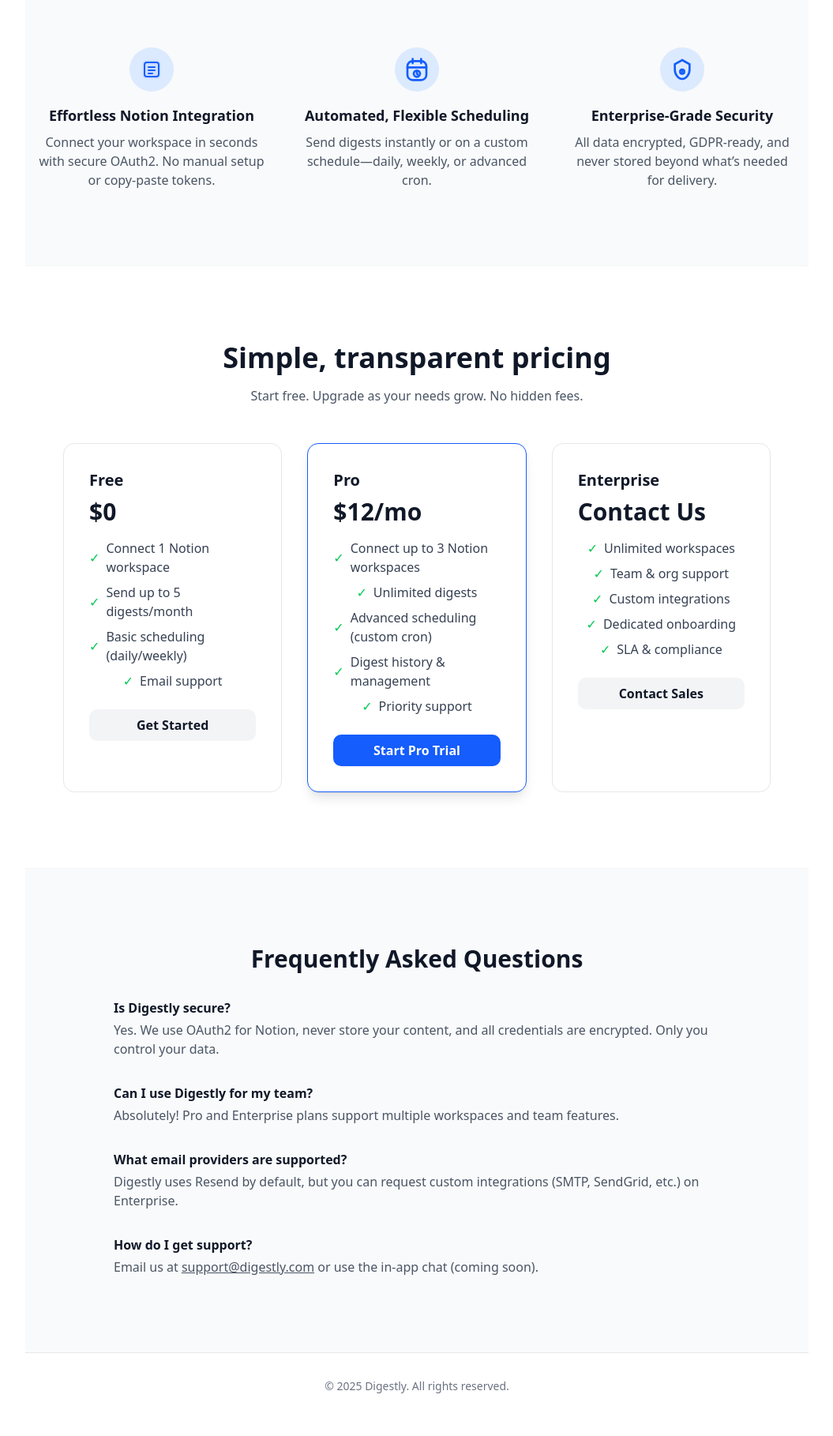
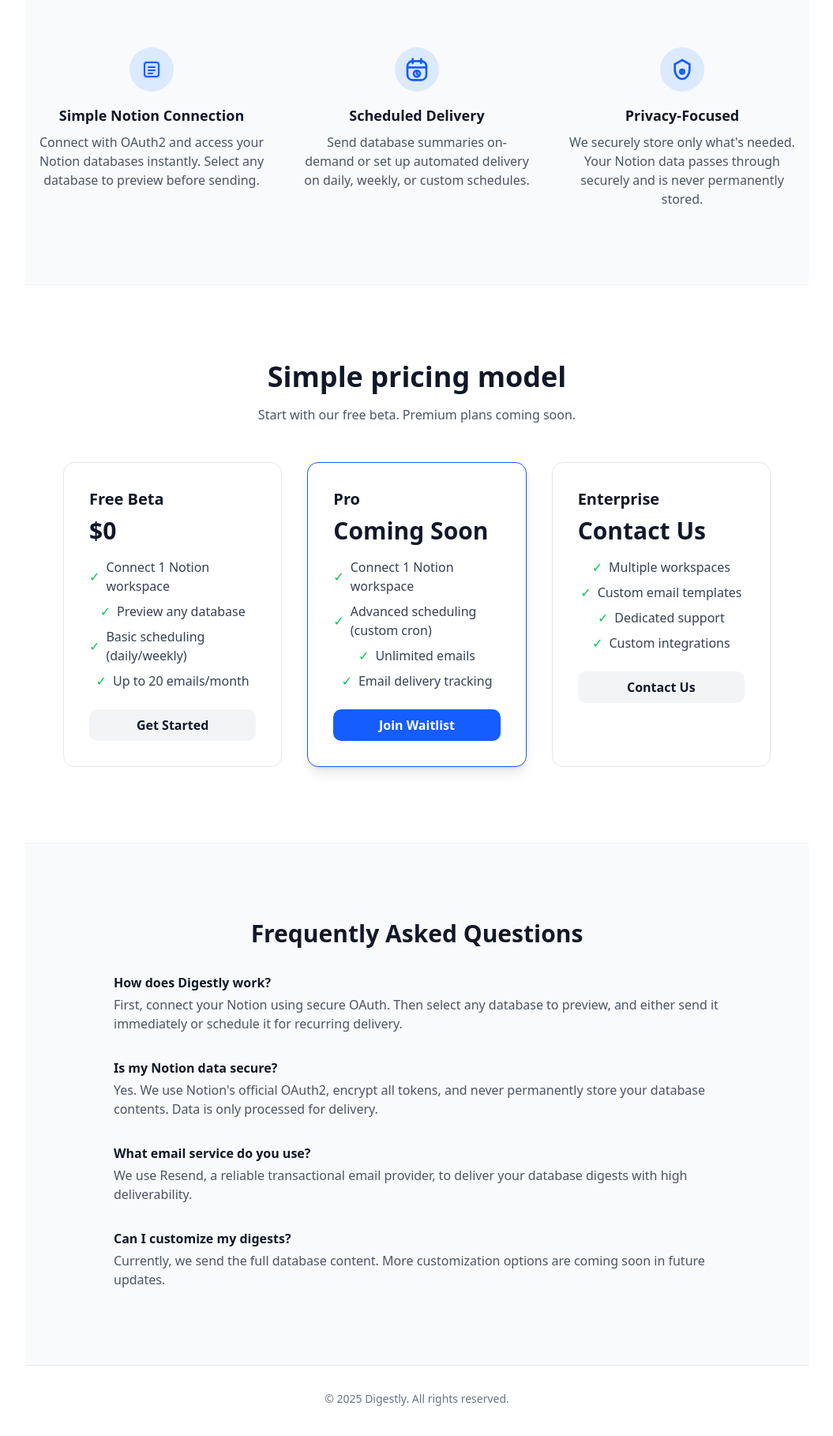
Before and after one commit to Raj-Vikram-Singh/digestly, a Next.js app: page / in a window 1280 px wide. Shown: the part 630-2448 px from the top of the page at 79% size, without its empty margins (112-1167 px from the left). Built offline with nearby package versions, Linux system fonts and the light colour scheme.

Commit message:
landing page text

```diff
--- a/src/app/page.tsx
+++ b/src/app/page.tsx
@@ -4,41 +4,39 @@
 
 const pricingTiers = [
   {
-    name: "Free",
+    name: "Free Beta",
     price: "$0",
     features: [
       "Connect 1 Notion workspace",
-      "Send up to 5 digests/month",
+      "Preview any database",
       "Basic scheduling (daily/weekly)",
-      "Email support",
+      "Up to 20 emails/month",
     ],
     cta: "Get Started",
     highlight: false,
   },
   {
     name: "Pro",
-    price: "$12/mo",
+    price: "Coming Soon",
     features: [
-      "Connect up to 3 Notion workspaces",
-      "Unlimited digests",
+      "Connect 1 Notion workspace",
       "Advanced scheduling (custom cron)",
-      "Digest history & management",
-      "Priority support",
+      "Unlimited emails",
+      "Email delivery tracking",
     ],
-    cta: "Start Pro Trial",
+    cta: "Join Waitlist",
     highlight: true,
   },
   {
     name: "Enterprise",
     price: "Contact Us",
     features: [
-      "Unlimited workspaces",
-      "Team & org support",
+      "Multiple workspaces",
+      "Custom email templates",
+      "Dedicated support",
       "Custom integrations",
-      "Dedicated onboarding",
-      "SLA & compliance",
     ],
-    cta: "Contact Sales",
+    cta: "Contact Us",
     highlight: false,
   },
 ];
@@ -49,14 +47,12 @@
       {/* Hero Section */}
       <section className="w-full flex-1 flex flex-col items-center justify-center py-28 px-4 bg-white dark:bg-gray-950">
         <div className="max-w-3xl mx-auto text-center">
-          {/* Remove logo from hero section, revert to previous */}
           <h1 className="text-4xl md:text-5xl font-extrabold tracking-tight mb-6">
-            Automate Notion database digests for your team
+            Send Notion database digests to your inbox
           </h1>
           <p className="text-lg md:text-xl text-gray-600 dark:text-gray-300 mb-10">
-            Digestly connects to your Notion workspace and delivers beautiful,
-            scheduled database summaries to your inbox. Minimal setup, maximum
-            clarity.
+            Connect your Notion workspace, select your databases, and schedule
+            email summaries. Built for clarity and simplicity.
           </p>
           <a
             href="/login"
@@ -108,11 +104,11 @@
               </svg>
             </div>
             <h3 className="text-lg font-semibold mb-2">
-              Effortless Notion Integration
+              Simple Notion Connection
             </h3>
             <p className="text-gray-600 dark:text-gray-300">
-              Connect your workspace in seconds with secure OAuth2. No manual
-              setup or copy-paste tokens.
+              Connect with OAuth2 and access your Notion databases instantly.
+              Select any database to preview before sending.
             </p>
           </div>
           <div className="flex flex-col items-center text-center">
@@ -153,12 +149,10 @@
                 />
               </svg>
             </div>
-            <h3 className="text-lg font-semibold mb-2">
-              Automated, Flexible Scheduling
-            </h3>
+            <h3 className="text-lg font-semibold mb-2">Scheduled Delivery</h3>
             <p className="text-gray-600 dark:text-gray-300">
-              Send digests instantly or on a custom schedule—daily, weekly, or
-              advanced cron.
+              Send database summaries on-demand or set up automated delivery on
+              daily, weekly, or custom schedules.
             </p>
           </div>
           <div className="flex flex-col items-center text-center">
@@ -189,12 +183,10 @@
                 />
               </svg>
             </div>
-            <h3 className="text-lg font-semibold mb-2">
-              Enterprise-Grade Security
-            </h3>
+            <h3 className="text-lg font-semibold mb-2">Privacy-Focused</h3>
             <p className="text-gray-600 dark:text-gray-300">
-              All data encrypted, GDPR-ready, and never stored beyond what’s
-              needed for delivery.
+              We securely store only what&apos;s needed. Your Notion data passes
+              through securely and is never permanently stored.
             </p>
           </div>
         </div>
@@ -207,10 +199,10 @@
       >
         <div className="max-w-4xl mx-auto text-center mb-12">
           <h2 className="text-3xl md:text-4xl font-bold mb-4">
-            Simple, transparent pricing
+            Simple pricing model
           </h2>
           <p className="text-gray-600 dark:text-gray-300">
-            Start free. Upgrade as your needs grow. No hidden fees.
+            Start with our free beta. Premium plans coming soon.
           </p>
         </div>
         <div className="flex flex-col md:flex-row gap-8 max-w-4xl mx-auto justify-center">
@@ -262,38 +254,37 @@
           </h2>
           <div className="space-y-8 text-base">
             <div>
-              <h3 className="font-semibold mb-1">Is Digestly secure?</h3>
+              <h3 className="font-semibold mb-1">How does Digestly work?</h3>
               <p className="text-gray-600 dark:text-gray-300">
-                Yes. We use OAuth2 for Notion, never store your content, and all
-                credentials are encrypted. Only you control your data.
+                First, connect your Notion using secure OAuth. Then select any
+                database to preview, and either send it immediately or schedule
+                it for recurring delivery.
+              </p>
+            </div>
+            <div>
+              <h3 className="font-semibold mb-1">Is my Notion data secure?</h3>
+              <p className="text-gray-600 dark:text-gray-300">
+                Yes. We use Notion&apos;s official OAuth2, encrypt all tokens,
+                and never permanently store your database contents. Data is only
+                processed for delivery.
               </p>
             </div>
             <div>
               <h3 className="font-semibold mb-1">
-                Can I use Digestly for my team?
+                What email service do you use?
               </h3>
               <p className="text-gray-600 dark:text-gray-300">
-                Absolutely! Pro and Enterprise plans support multiple workspaces
-                and team features.
+                We use Resend, a reliable transactional email provider, to
+                deliver your database digests with high deliverability.
               </p>
             </div>
             <div>
               <h3 className="font-semibold mb-1">
-                What email providers are supported?
+                Can I customize my digests?
               </h3>
               <p className="text-gray-600 dark:text-gray-300">
-                Digestly uses Resend by default, but you can request custom
-                integrations (SMTP, SendGrid, etc.) on Enterprise.
-              </p>
-            </div>
-            <div>
-              <h3 className="font-semibold mb-1">How do I get support?</h3>
-              <p className="text-gray-600 dark:text-gray-300">
-                Email us at{" "}
-                <a href="mailto:support@digestly.com" className="underline">
-                  support@digestly.com
-                </a>{" "}
-                or use the in-app chat (coming soon).
+                Currently, we send the full database content. More customization
+                options are coming soon in future updates.
               </p>
             </div>
           </div>
```
